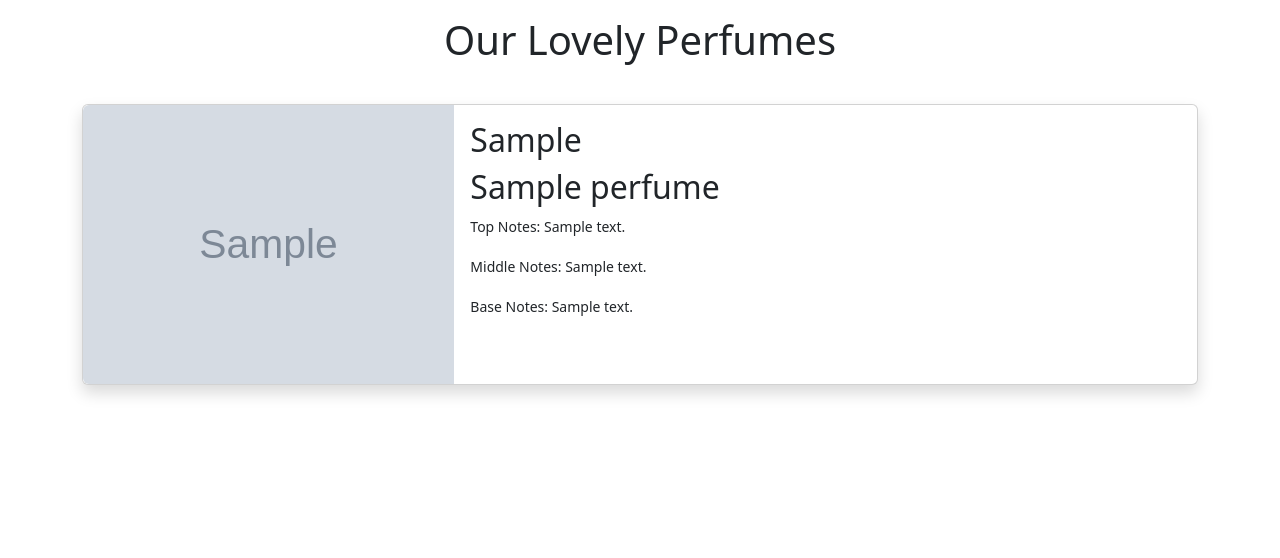
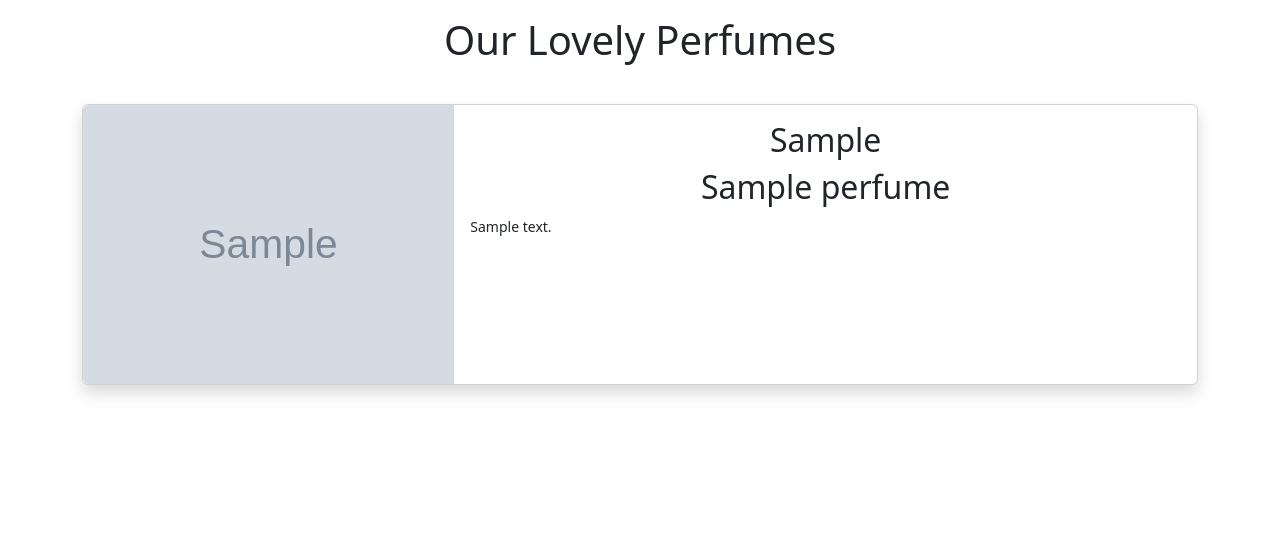
Before and after one commit to AleksandarJavorovic/scentric, a Django app: page /perfumes/ in a window 1280 px wide. Shown: the part 58-616 px from the top of the page. Run offline with Django 4.2, Linux system fonts and the light colour scheme; tables that the repository leaves empty hold one stand-in row (values such as "Sample post"); grey boxes marked "Sample" are stand-in pictures; some libraries are stand-ins or nearby versions.

Commit message:
update perfume template

```diff
--- a/perfume_review/templates/perfume_review/perfumes.html
+++ b/perfume_review/templates/perfume_review/perfumes.html
@@ -16,11 +16,9 @@
               </div>
               <div class="col-md-8">
                 <div class="card-body">
-                  <h2 class="card-title">{{perfume.perfume_brand}}</h2>
-                  <h2 class="card-title">{{perfume.perfume_name}}</h2>
-                  <p class="card-text"><small>Top Notes: {{perfume.top_notes|truncatechars:50}}</small></p>
-                  <p class="card-text"><small>Middle Notes: {{perfume.middle_notes|truncatechars:50}}</small></p>
-                  <p class="card-text"><small>Base Notes: {{perfume.base_notes|truncatechars:50}}</small></p>
+                  <h2 class="card-title text-center">{{perfume.perfume_brand}}</h2>
+                  <h2 class="card-title text-center">{{perfume.perfume_name}}</h2>
+                  <p class="card-text"><small>{{perfume.description|safe|truncatechars:100}}</small></p>
                 </div>
               </div>
             </div>
```
